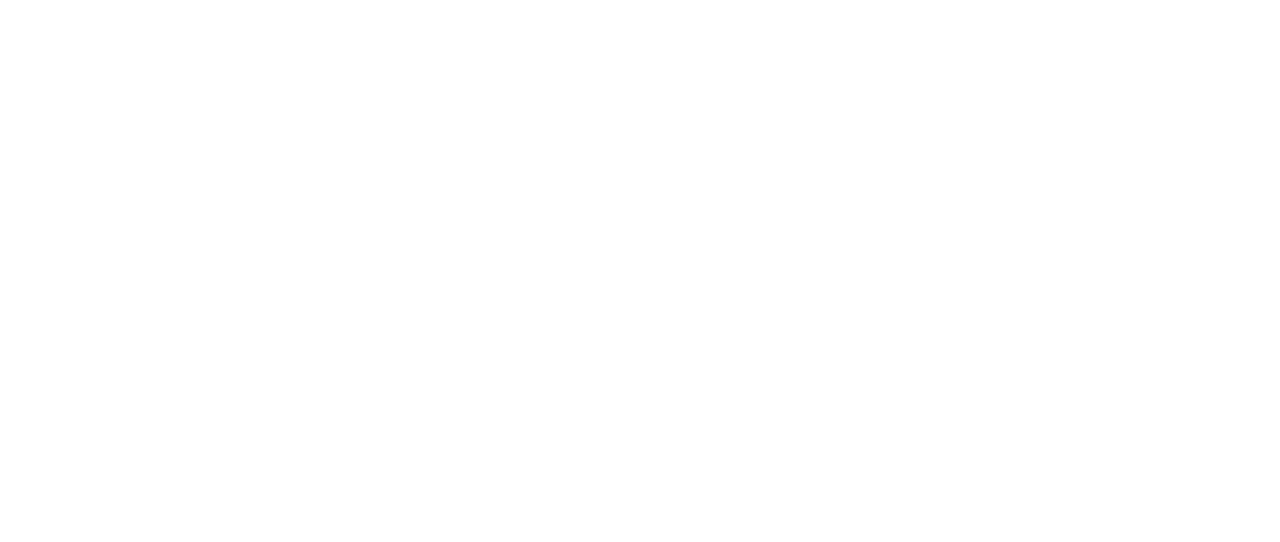
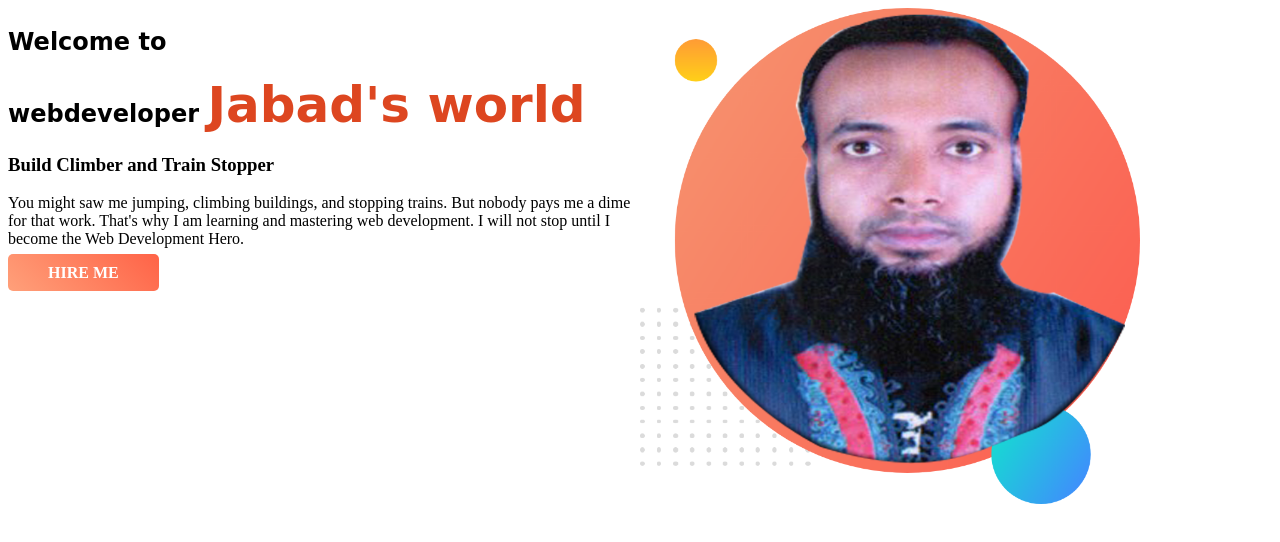
Before and after one commit to jabadhossain/1st-protfolio, a plain HTML site: page index.html in a window 1280 px wide. Drawn offline with Linux system fonts and the light colour scheme.

Commit message:
first commit add

```diff
--- a/index.html
+++ b/index.html
@@ -4,11 +4,26 @@
     <meta charset="UTF-8">
     <meta http-equiv="X-UA-Compatible" content="IE=edge">
     <meta name="viewport" content="width=device-width, initial-scale=1.0">
-    <title>1st profolio</title>
+    <title>1st portfolio</title>
     <link rel="stylesheet" href="style.css">
 
 </head>
 <body>
+    <section class="top banner">
+        <div>
+            <h1>Welcome to  </h1>
+            <h1>webdeveloper <spam class="color"> Jabad's world </spam></h1>
+            <h3>Build Climber and Train Stopper</h3>
+            <p>You might saw me jumping, climbing buildings, and stopping trains. But nobody pays me a dime for that work. That's why I am learning and mastering web development. I will not stop until I become the Web Development Hero.</p>
+          <a href="https://www.linkedin.com/in/jabad-hossain-6840521b0/">HIRE ME</a>
+        </div>
+        <div>
+            <img width="500px" src="my img 1.png">
+        </div>
+    </section>
+
+
+
 
 </body>
 </html>
--- a/style.css
+++ b/style.css
@@ -0,0 +1,26 @@
+
+.color{
+
+color: rgb(221, 70, 32);
+font-size: 50px;
+}
+h1{
+
+    font-family: 'Pushster', cursive;
+}
+section{
+display: flex;
+
+}
+div{
+    width: 50%;
+}
+a{
+    text-decoration: none;
+    background: linear-gradient(45deg, lightsalmon, tomato);
+    padding: 10px 40px;
+    border-radius: 5px;
+    color: white;
+    font-weight: 700;
+
+}
```
Also changed, not shown: my img 1.png (added), my img 2.png (added).
